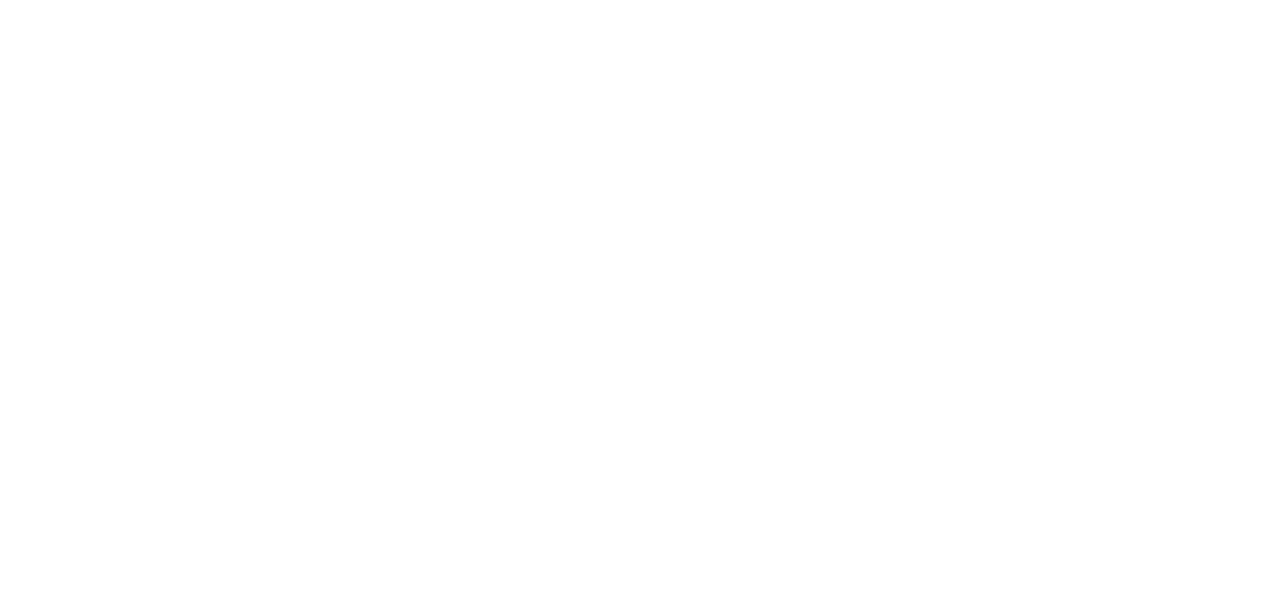
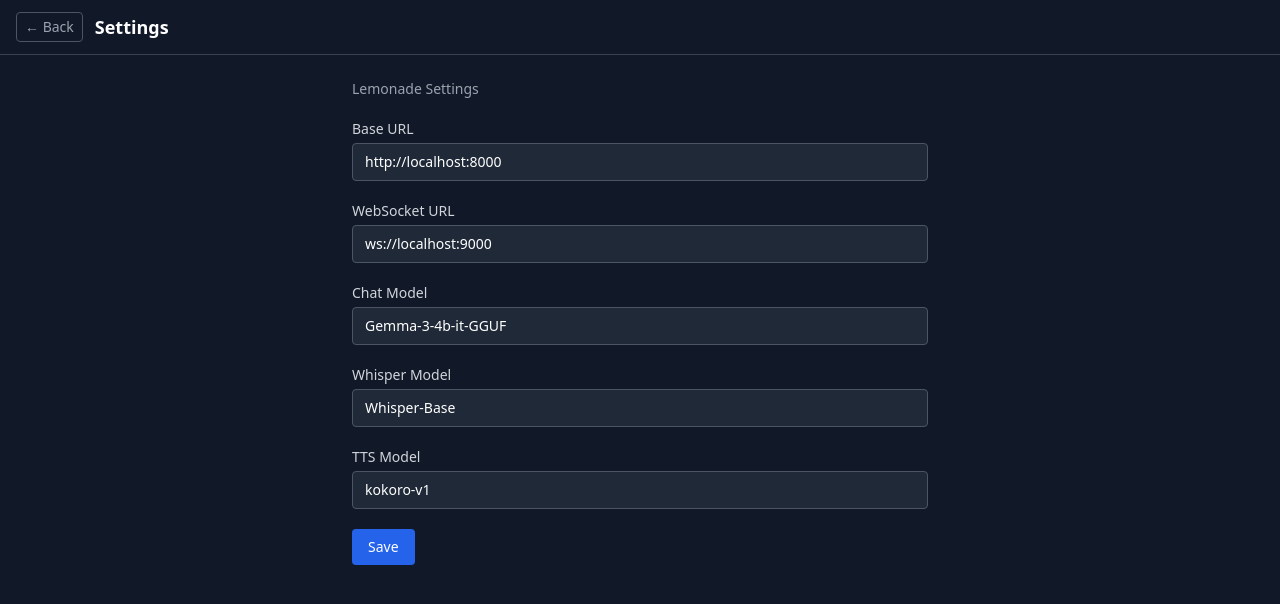
Before and after one commit to ryomo/emo, a Nuxt app: page /settings in a window 1280 px wide. Before the commit this address had no page. Shown: the top 604 px of the page. Built offline with nearby package versions, Linux system fonts and the light colour scheme.

Commit message:
feat: add settings page to edit configuration file

```diff
--- a/app/composables/useConfig.ts
+++ b/app/composables/useConfig.ts
@@ -73,6 +73,24 @@ export async function loadConfig(): Promise<void> {
   _initialized = true
 }
 
+/** Update config values and persist to Tauri Store if running in Tauri. */
+export async function updateConfig(newValues: Partial<AppConfig>): Promise<void> {
+  Object.assign(_config, newValues)
+
+  if (isTauri()) {
+    try {
+      const { load } = await import('@tauri-apps/plugin-store')
+      const store = await load(CONFIG_FILE)
+      for (const key of Object.keys(newValues) as (keyof AppConfig)[]) {
+        await store.set(key, newValues[key])
+      }
+      await store.save()
+    } catch (e) {
+      console.warn('[Config] Failed to save Tauri store:', e)
+    }
+  }
+}
+
 /** Return the reactive (read-only) application config. */
 export function useConfig(): Readonly<AppConfig> {
   return readonly(_config) as Readonly<AppConfig>
--- a/app/pages/index.vue
+++ b/app/pages/index.vue
@@ -5,6 +5,12 @@
       <h1 class="text-base sm:text-lg font-bold">AI Chat</h1>
       <div class="flex items-center gap-2 sm:gap-3">
         <span class="hidden sm:inline text-sm text-gray-400">{{ config.lemonadeModel }}</span>
+        <NuxtLink
+          to="/settings"
+          class="text-xs text-gray-400 hover:text-white border border-gray-600 rounded px-2 py-1 transition-colors"
+        >
+          Settings
+        </NuxtLink>
         <button
           class="text-xs text-gray-400 hover:text-white border border-gray-600 rounded px-2 py-1 transition-colors"
           @click="clearHistory"
--- /dev/null
+++ b/app/pages/settings.vue
@@ -0,0 +1,81 @@
+<template>
+  <div class="flex flex-col h-screen bg-gray-900 text-white">
+    <!-- Header -->
+    <header class="flex items-center gap-3 px-3 py-2 sm:px-4 sm:py-3 border-b border-gray-700">
+      <NuxtLink
+        to="/"
+        class="text-sm text-gray-400 hover:text-white border border-gray-600 rounded px-2 py-1 transition-colors"
+      >
+        ← Back
+      </NuxtLink>
+      <h1 class="text-base sm:text-lg font-bold">Settings</h1>
+    </header>
+
+    <!-- Settings Form -->
+    <main class="flex-1 overflow-y-auto p-4 sm:p-6">
+      <div class="max-w-xl mx-auto space-y-5">
+        <h2 class="text-sm font-medium text-gray-400">Lemonade Settings</h2>
+
+        <div v-for="field in fields" :key="field.key">
+          <label :for="field.key" class="block text-sm font-medium text-gray-300 mb-1">
+            {{ field.label }}
+          </label>
+          <input
+            :id="field.key"
+            v-model="form[field.key]"
+            type="text"
+            class="w-full bg-gray-800 border border-gray-600 rounded px-3 py-2 text-sm text-white placeholder-gray-500 focus:outline-none focus:border-blue-500"
+            :placeholder="field.label"
+          />
+        </div>
+
+        <button
+          class="bg-blue-600 hover:bg-blue-500 text-white text-sm font-medium rounded px-4 py-2 transition-colors disabled:opacity-50"
+          :disabled="saving"
+          @click="save"
+        >
+          {{ saving ? 'Saving...' : 'Save' }}
+        </button>
+
+        <p v-if="saved" class="text-green-400 text-sm">Settings saved.</p>
+      </div>
+    </main>
+  </div>
+</template>
+
+<script setup lang="ts">
+import type { AppConfig } from '~/composables/useConfig'
+import { updateConfig } from '~/composables/useConfig'
+
+const config = useConfig()
+
+const fields: { key: keyof AppConfig; label: string }[] = [
+  { key: 'lemonadeBaseUrl', label: 'Base URL' },
+  { key: 'lemonadeWsUrl', label: 'WebSocket URL' },
+  { key: 'lemonadeModel', label: 'Chat Model' },
+  { key: 'lemonadeWhisperModel', label: 'Whisper Model' },
+  { key: 'lemonadeTtsModel', label: 'TTS Model' },
+]
+
+const form = reactive<AppConfig>({
+  lemonadeBaseUrl: config.lemonadeBaseUrl,
+  lemonadeWsUrl: config.lemonadeWsUrl,
+  lemonadeModel: config.lemonadeModel,
+  lemonadeWhisperModel: config.lemonadeWhisperModel,
+  lemonadeTtsModel: config.lemonadeTtsModel,
+})
+
+const saving = ref(false)
+const saved = ref(false)
+
+async function save() {
+  saving.value = true
+  saved.value = false
+  try {
+    await updateConfig({ ...form })
+    saved.value = true
+  } finally {
+    saving.value = false
+  }
+}
+</script>
```
